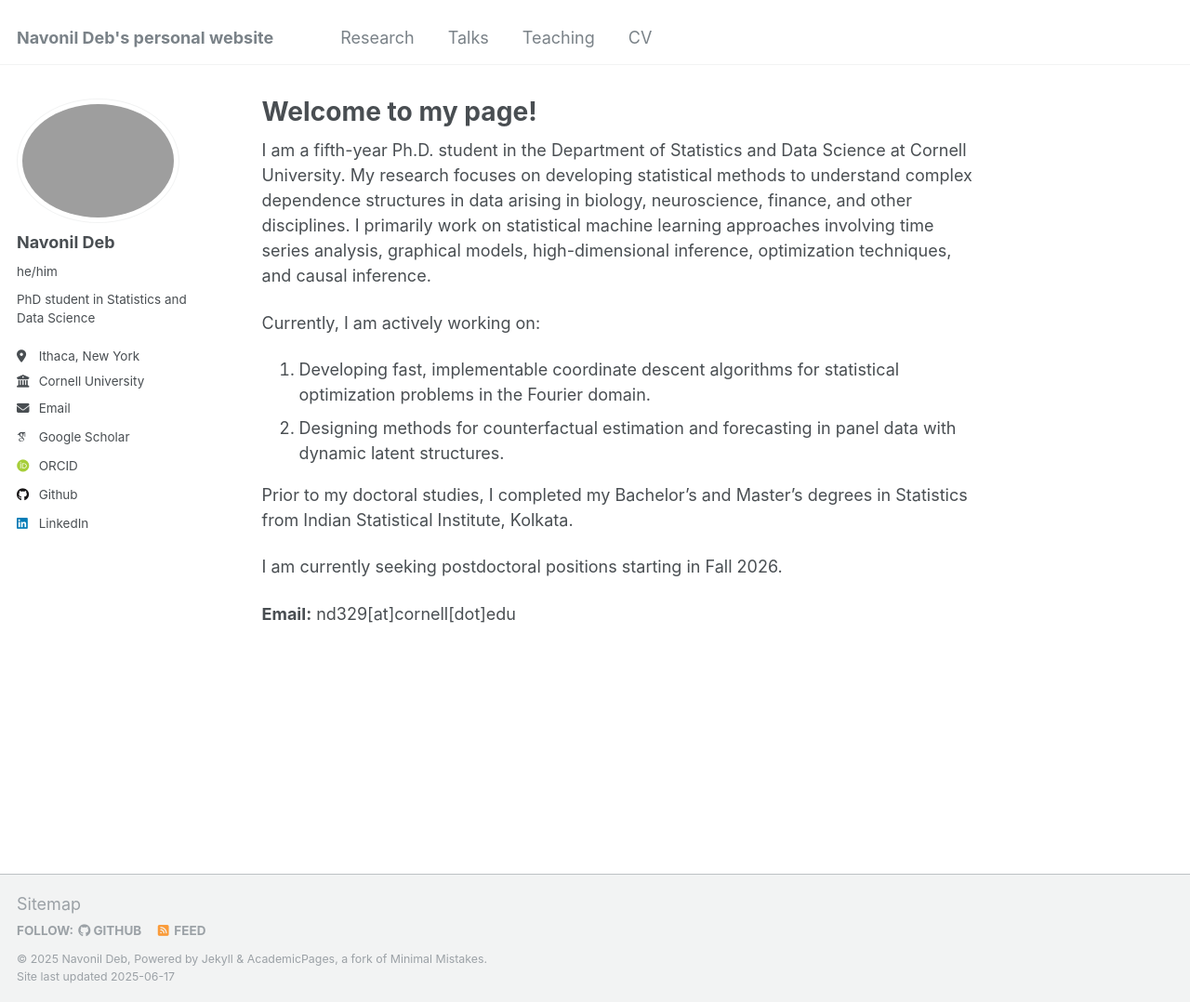
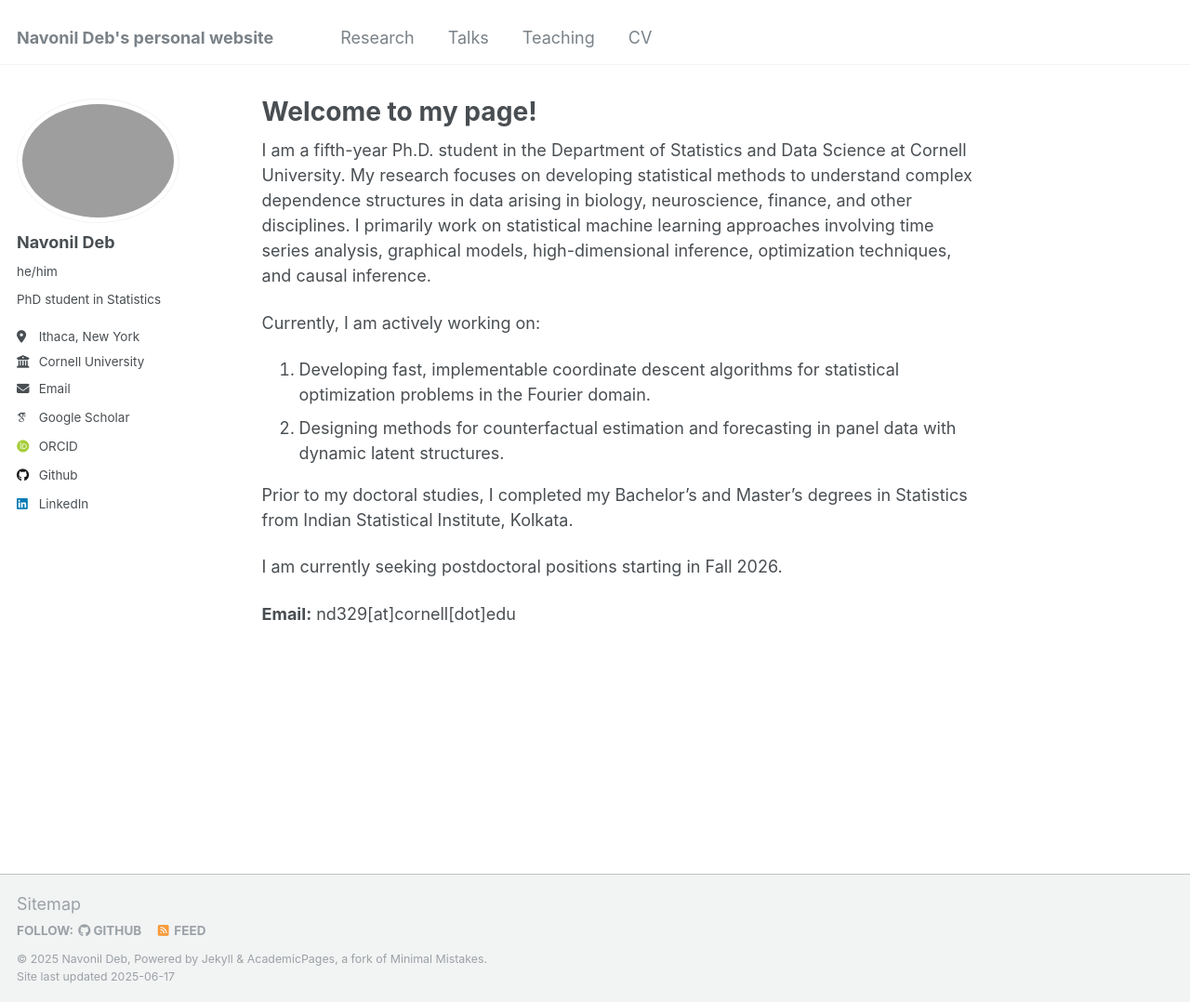
Before and after one commit to navonildeb/navonildeb.github.io, a Jekyll site: the page built from _pages/about.md, in a window 1280 px wide and 1078 px high. Shown: the whole window at 93% size. Built offline with Jekyll 4.4.1, drawn with Linux system fonts in a browser that asks for light colours; some web fonts are replaced.

Commit message:
Update _config.yml

```diff
--- a/_config.yml
+++ b/_config.yml
@@ -24,7 +24,7 @@ author:
   avatar           : "self.JPG"
   name             : "Navonil Deb"
   pronouns         : "he/him"
-  bio              : "PhD student in Statistics and Data Science"
+  bio              : "PhD student in Statistics"
   location         : "Ithaca, New York"
   employer         : "Cornell University"
   uri              : # URL
```
